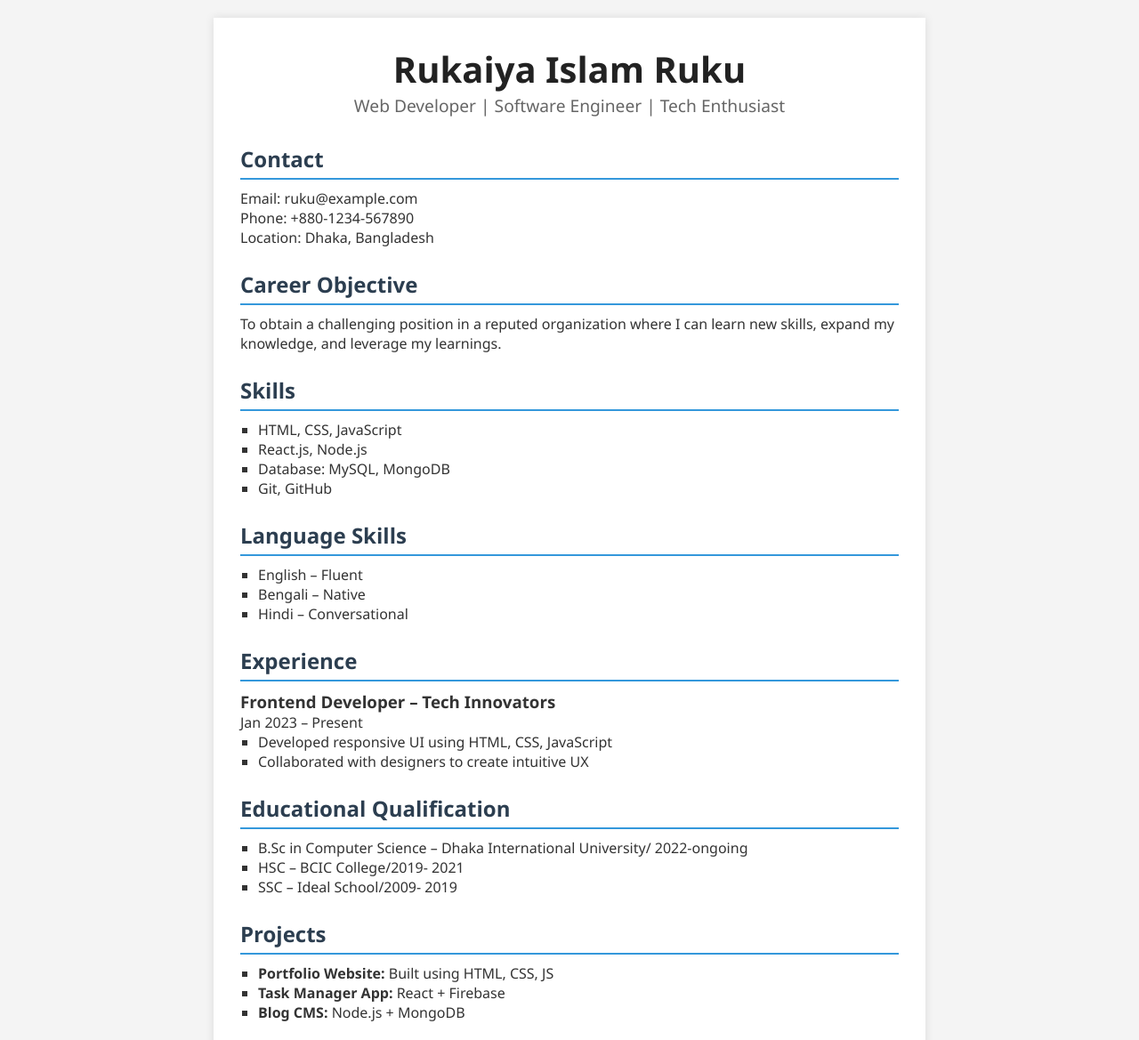
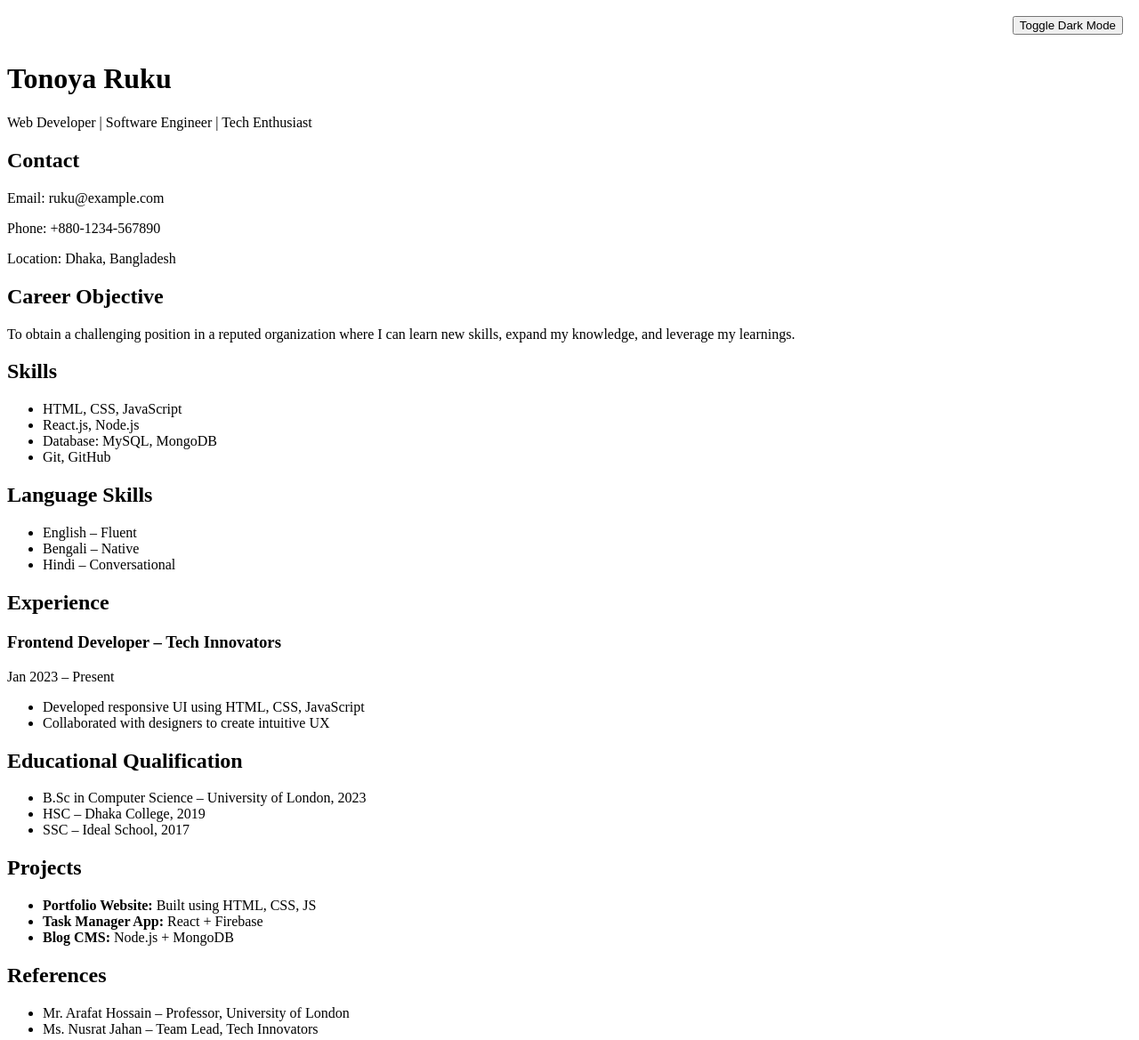
Before and after one commit to Rukaiya127/CV-V, a plain HTML site: page index.html in a window 1280 px wide. Shown: the top 1169 px of the page at 89% size. Drawn offline with Linux system fonts and the light colour scheme.

```diff
--- a/index.html
+++ b/index.html
@@ -1,3 +1,4 @@
+
 <!DOCTYPE html>
 <html lang="en">
 <head>
@@ -7,9 +8,13 @@
   <link rel="stylesheet" href="style.css" />
 </head>
 <body>
+  <div class="mode-toggle">
+    <button id="toggleMode">Toggle Dark Mode</button>
+  </div>
+
   <div class="container">
     <header>
-            <h1>Rukaiya Islam Ruku</h1>
+      <h1>Tonoya Ruku</h1>
       <p>Web Developer | Software Engineer | Tech Enthusiast</p>
     </header>
 
@@ -20,7 +25,7 @@
       <p>Location: Dhaka, Bangladesh</p>
     </section>
 
-        <section class="objective">
+    <section class="objective toggle-section">
       <h2>Career Objective</h2>
       <p>
         To obtain a challenging position in a reputed organization where I can learn new skills,
@@ -28,7 +33,7 @@
       </p>
     </section>
 
-        <section class="skills">
+    <section class="skills toggle-section">
       <h2>Skills</h2>
       <ul>
         <li>HTML, CSS, JavaScript</li>
@@ -38,7 +43,7 @@
       </ul>
     </section>
 
-        <section class="languages">
+    <section class="languages toggle-section">
       <h2>Language Skills</h2>
       <ul>
         <li>English – Fluent</li>
@@ -47,7 +52,7 @@
       </ul>
     </section>
 
-        <section class="experience">
+    <section class="experience toggle-section">
       <h2>Experience</h2>
       <h3>Frontend Developer – Tech Innovators</h3>
       <p>Jan 2023 – Present</p>
@@ -57,16 +62,16 @@
       </ul>
     </section>
 
-        <section class="education">
+    <section class="education toggle-section">
       <h2>Educational Qualification</h2>
       <ul>
-                <li>B.Sc in Computer Science – Dhaka International University/ 2022-ongoing</li>
-                <li>HSC – BCIC College/2019- 2021</li>
-                <li>SSC – Ideal School/2009- 2019</li>
+        <li>B.Sc in Computer Science – University of London, 2023</li>
+        <li>HSC – Dhaka College, 2019</li>
+        <li>SSC – Ideal School, 2017</li>
       </ul>
     </section>
 
-        <section class="projects">
+    <section class="projects toggle-section">
       <h2>Projects</h2>
       <ul>
         <li><strong>Portfolio Website:</strong> Built using HTML, CSS, JS</li>
@@ -75,7 +80,7 @@
       </ul>
     </section>
 
-        <section class="references">
+    <section class="references toggle-section">
       <h2>References</h2>
       <ul>
         <li>Mr. Arafat Hossain – Professor, University of London</li>
@@ -88,6 +93,8 @@
     </footer>
   </div>
 
+  <button id="scrollTopBtn">↑</button>
+
   <script src="script.js"></script>
 </body>
 </html>
--- a/script.js
+++ b/script.js
@@ -1,3 +1,25 @@
 function printCV() {
-    window.print();
+  window.print();
 }
+
+document.getElementById('toggleMode').addEventListener('click', () => {
+  document.body.classList.toggle('dark-mode');
+});
+
+window.addEventListener('scroll', () => {
+  const btn = document.getElementById('scrollTopBtn');
+  btn.style.display = window.scrollY > 200 ? 'block' : 'none';
+});
+
+document.getElementById('scrollTopBtn').addEventListener('click', () => {
+  window.scrollTo({ top: 0, behavior: 'smooth' });
+});
+
+// Toggle sections on title click
+document.querySelectorAll('.toggle-section h2').forEach(header => {
+  header.style.cursor = 'pointer';
+  header.addEventListener('click', () => {
+    const section = header.parentElement;
+    section.classList.toggle('collapsed');
+  });
+});
--- a/style.css
+++ b/style.css
@@ -1,70 +1,38 @@
-* {
-    box-sizing: border-box;
-    margin: 0;
-    padding: 0;
-    font-family: 'Segoe UI', sans-serif;
+body.dark-mode {
+  background-color: #121212;
+  color: #e0e0e0;
 }
 
-body {
-    background: #f4f4f4;
-    color: #333;
-    padding: 20px;
+body.dark-mode .container {
+  background-color: #1e1e1e;
+  box-shadow: none;
 }
 
-.container {
-    max-width: 800px;
-    margin: auto;
-    background: #fff;
-    padding: 30px;
-    box-shadow: 0 0 10px rgba(0, 0, 0, 0.1);
+.mode-toggle {
+  text-align: right;
+  padding: 10px;
 }
 
-header {
-    text-align: center;
-    margin-bottom: 30px;
+#scrollTopBtn {
+  position: fixed;
+  bottom: 30px;
+  right: 30px;
+  background: #3498db;
+  color: white;
+  border: none;
+  border-radius: 50%;
+  width: 40px;
+  height: 40px;
+  font-size: 20px;
+  display: none;
+  cursor: pointer;
+  box-shadow: 0 0 10px rgba(0, 0, 0, 0.3);
 }
 
-header h1 {
-    font-size: 2.5em;
-    color: #222;
+.toggle-section {
+  transition: all 0.3s ease;
 }
 
-header p {
-    font-size: 1.2em;
-    color: #666;
+.toggle-section.collapsed {
+  display: none;
 }
-
-section {
-    margin-bottom: 25px;
-}
-
-section h2 {
-    color: #2c3e50;
-    border-bottom: 2px solid #3498db;
-    padding-bottom: 5px;
-    margin-bottom: 10px;
-}
-
-ul {
-    list-style: square;
-    padding-left: 20px;
-}
-
-footer {
-    text-align: center;
-    margin-top: 30px;
-}
-
-button {
-    padding: 10px 20px;
-    font-size: 16px;
-    background: #3498db;
-    color: white;
-    border: none;
-    border-radius: 5px;
-    cursor: pointer;
-}
-
-button:hover {
-    background: #2980b9;
-}
```
Also changed, not shown: 1 other file. Lines whose indentation alone changed are shown as unchanged.
